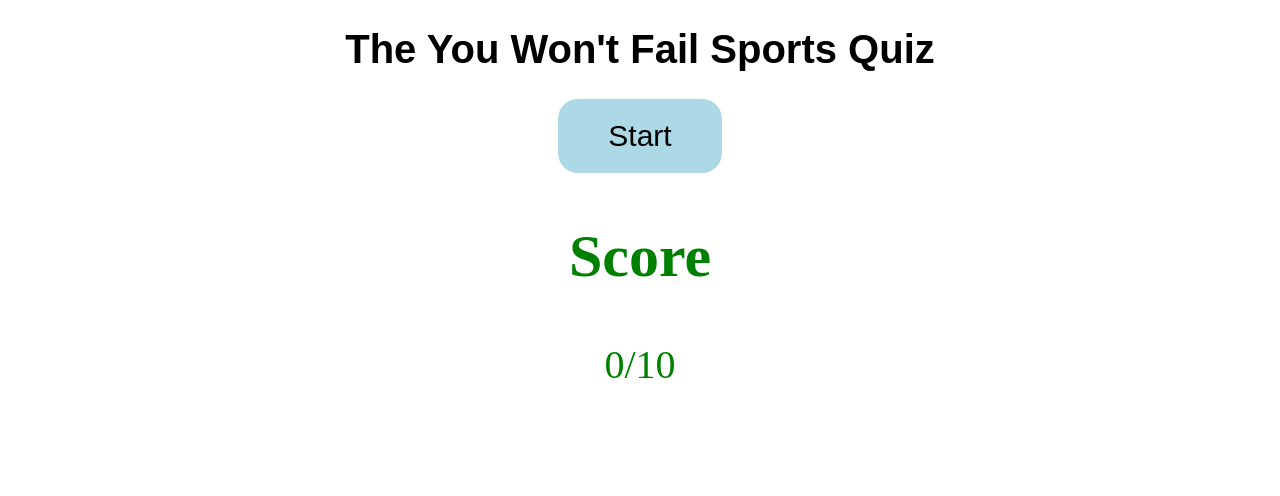
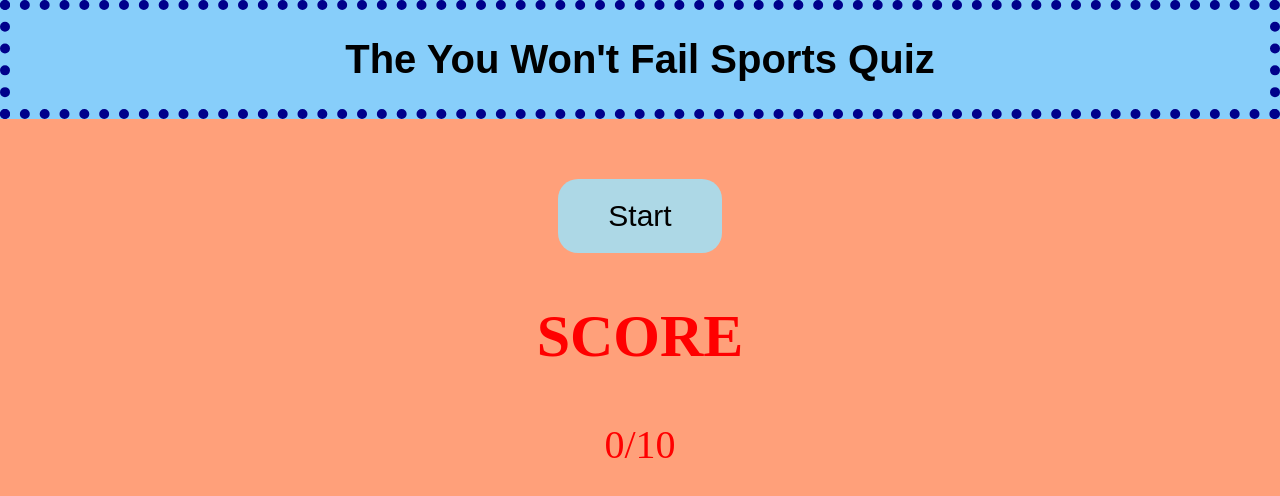
Before and after one commit to staten-island-tech/ap-csp-quiz-game-giselebury, a website built with Parcel: page src/index.html in a window 1280 px wide. Built offline with nearby package versions, Linux system fonts and the light colour scheme.

Commit message:
html and css update

```diff
--- a/src/index.html
+++ b/src/index.html
@@ -6,10 +6,15 @@
     <link rel="stylesheet" href="scss/style.scss">
 </head>
 <body>
+    <div class="quiz-title">
+        <h1>The You Won't Fail Sports Quiz</h1>
+    </div>
+    <div class="quiz-pic">
+        <img src="" alt="">
+    </div>
     <div class="quiz-start">
-        <h1>The You Won't Fail Sports Quiz</h1>
+        <!-- <h1>The You Won't Fail Sports Quiz</h1> -->
         <button class="start-btn btn">Start</button>
-
     </div>
     <div class="quiz">
         <div class="quiz-score">
--- a/src/scss/style.scss
+++ b/src/scss/style.scss
@@ -3,13 +3,29 @@ body {
   padding: 0;
   margin: 0;
   font-size: 62.5%;
+  background-color: lightsalmon;
+}
+
+.quiz-title {
+  display: flex;
+  align-items: center;
+  flex-direction: column;
+  background-color: lightskyblue;
+  border: 1rem solid darkblue;
+  border-style: dotted;
+}
+.quiz-pic {
+  display: flex;
+  align-items: center;
+  flex-direction: column;
+  margin-top: 2rem;
 }
 
 .quiz-start {
   display: flex;
   align-items: center;
   flex-direction: column;
-  background-color: white;
+  margin-top: 4rem;
 }
 
 h1 {
@@ -21,20 +37,22 @@ h1 {
   display: flex;
   align-items: center;
   flex-direction: column;
-  background-color: white;
 }
 
 .quiz-score {
   display: table-row;
   text-align: center;
+  text-transform: uppercase;
   font-size: 4rem;
-  color: green;
+  color: red;
+  width: 100%;
+  height: 100%;
 }
 
-h2 {
-  font-size: 6rem;
-  font-family: "Vollkorn", serif;
-}
+// h2 {
+//   font-size: 6rem;
+//   font-family: "Vollkorn", serif;
+// }
 
 .btn {
   border-radius: 2rem;
```
